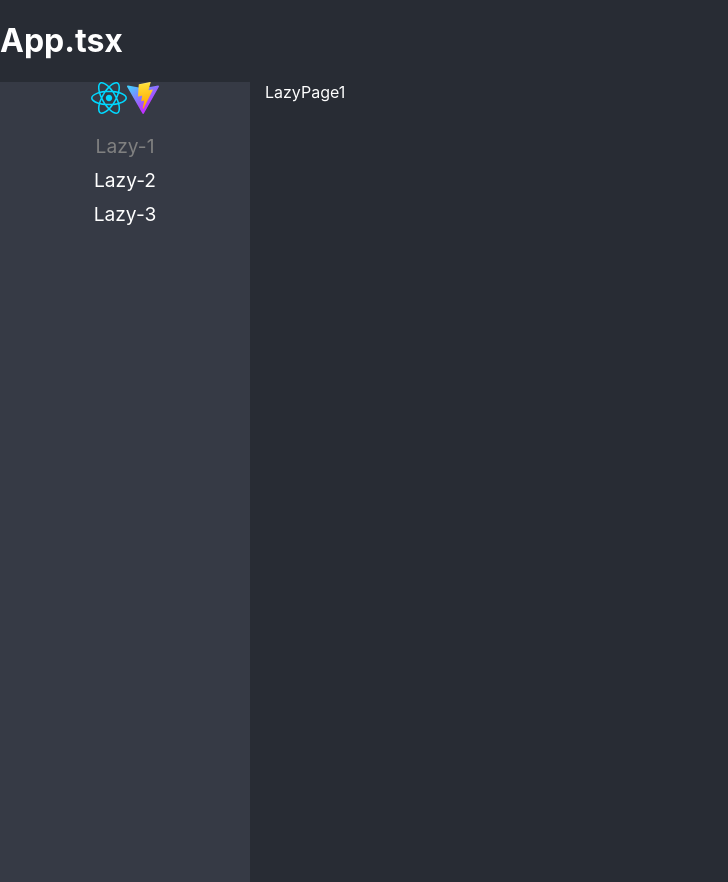
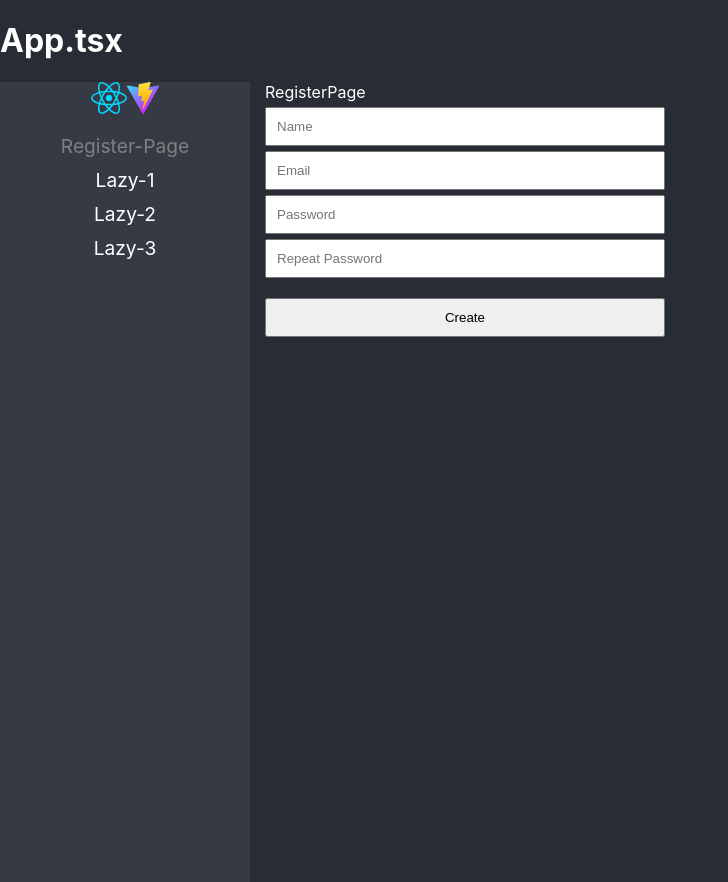
Before and after one commit to jotasenator/ReactTypeScript-ProyectoInicial, a React (Vite) app: page /register in a window 1280 px wide. Before the commit this address led to /lazy1. Shown: the whole page, without its empty margins (0-728 px from the left). Built offline with nearby package versions, Linux system fonts and the light colour scheme.

Commit message:
Implementar formulario tradicional y adicionar el componente a la ruta

```diff
--- /dev/null
+++ b/src/03-forms/pages/RegisterPage.tsx
@@ -0,0 +1,17 @@
+import "../styles/styles.css";
+
+export const RegisterPage = () => {
+  return (
+    <div>
+      <div>RegisterPage</div>
+
+      <form>
+        <input type="text" placeholder="Name" />
+        <input type="email" placeholder="Email" />
+        <input type="password" placeholder="Password" />
+        <input type="password" placeholder="Repeat Password" />
+        <button type="submit">Create</button>
+      </form>
+    </div>
+  );
+};
--- a/src/routes/routes.ts
+++ b/src/routes/routes.ts
@@ -1,4 +1,5 @@
 import { lazy, LazyExoticComponent } from "react";
+import { RegisterPage } from '../03-forms/pages/RegisterPage';
 
 type JSXComponent = () => JSX.Element;
 
@@ -16,6 +17,12 @@
 
 export const routes: Route[] = [
 
+    {
+        to: "/register",
+        path: "register",
+        Component: RegisterPage,
+        name: "Register-Page"
+    },
     {
         to: "/lazy1",
         path: "lazy1",
```
